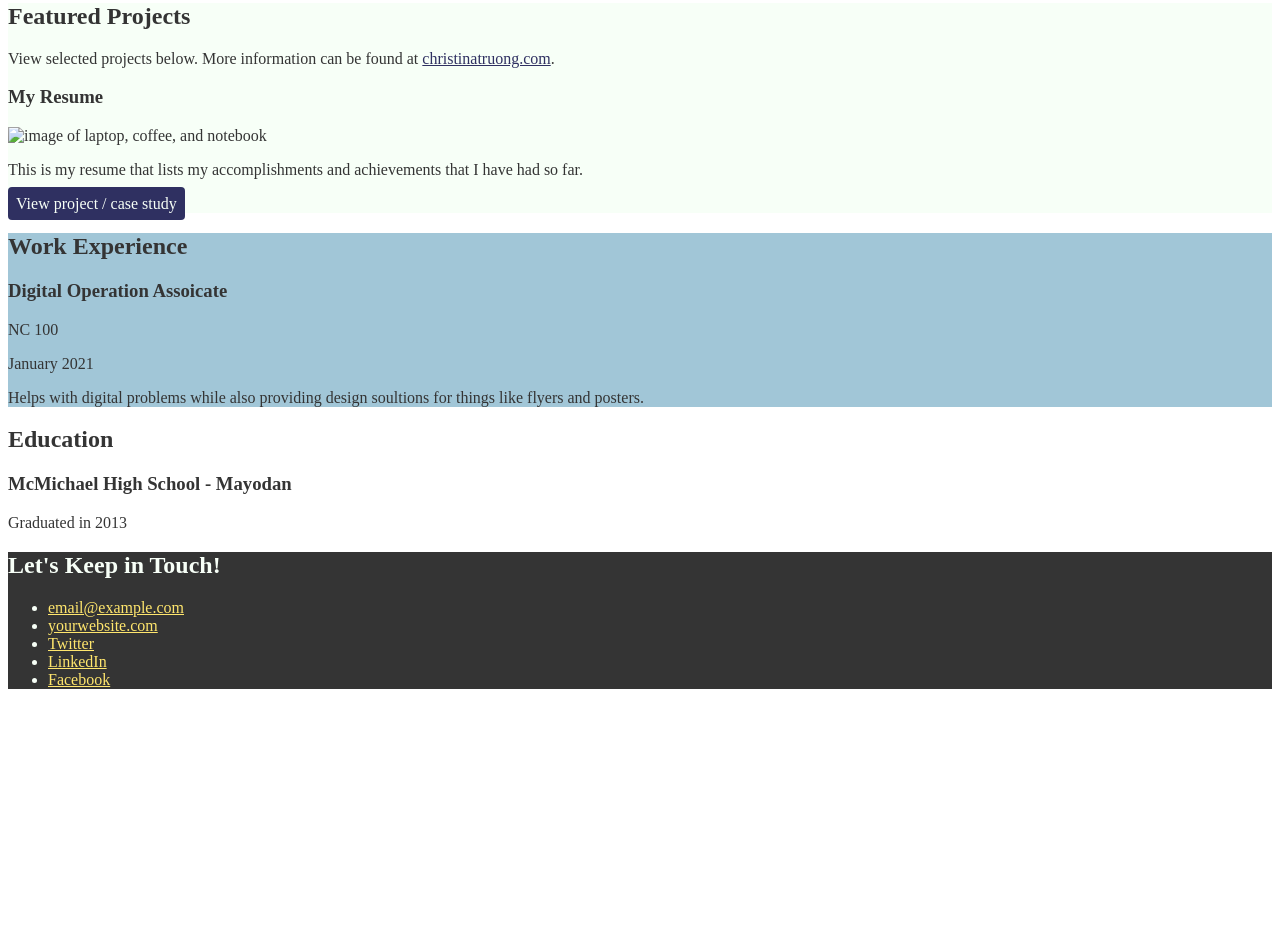
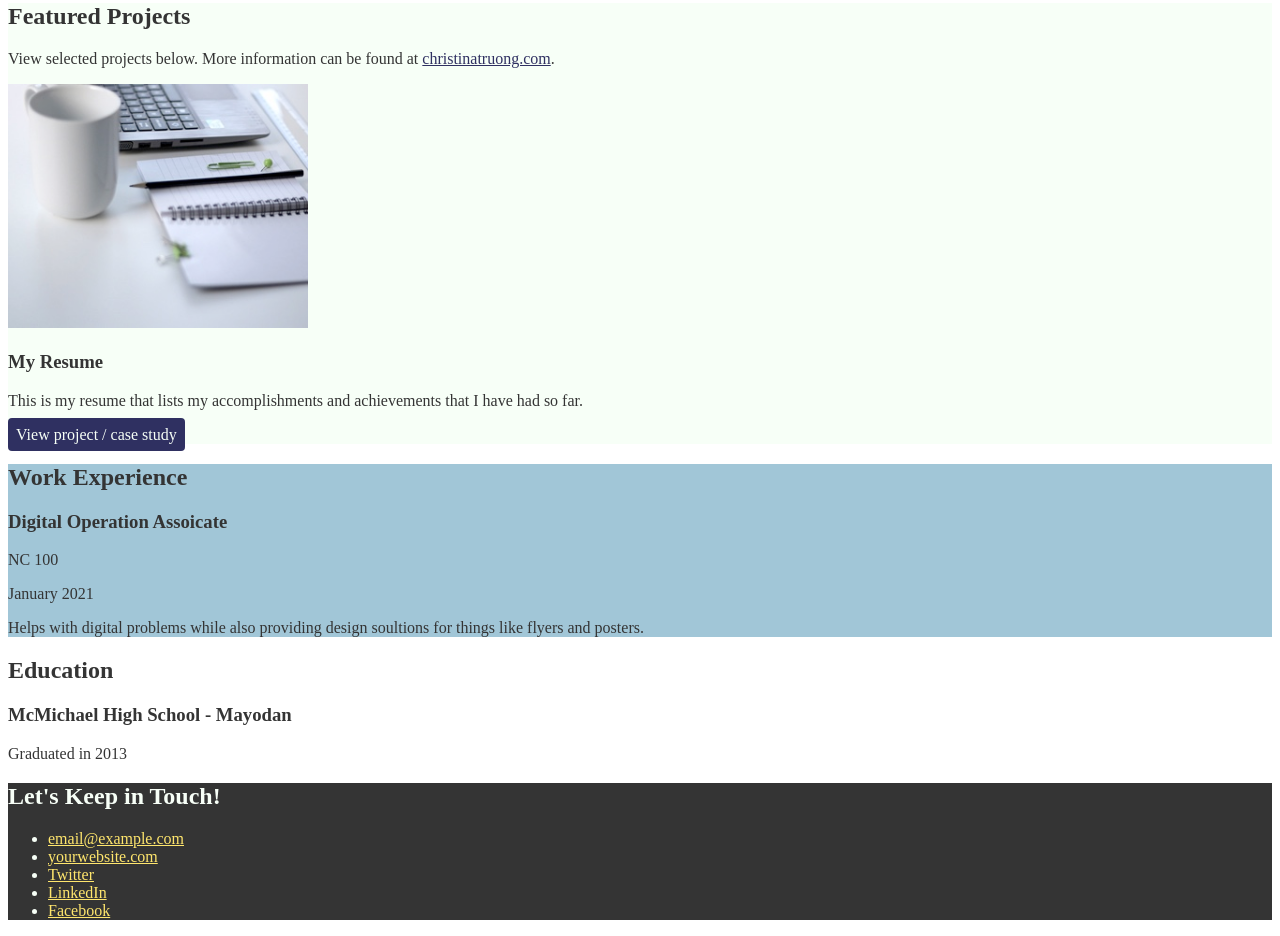
Before and after one commit to Arcs147/ResumeAssignment, a plain HTML site: page index.html in a window 1280 px wide. Shown: the part 214-1150 px from the top of the page. Before the commit the page ends 919 px from the top, so only its background shows below. Drawn offline with Linux system fonts and the light colour scheme.

Commit message:
Update index.html

```diff
--- a/index.html
+++ b/index.html
@@ -3,6 +3,10 @@
   <head>
     <meta charset="UTF-8">
     <meta name="viewport" content="width=device-width, initial-scale=1.0">
+    <link rel="preconnect" href="https://fonts.googleapis.com">
+<link rel="preconnect" href="https://fonts.gstatic.com" crossorigin>
+<link href="https://fonts.googleapis.com/css2?family=Fugaz+One&family=Roboto+Condensed&display=swap" rel="stylesheet">
+
     <link rel="stylesheet" href="index.css">
     <title>My Resume</title>
   </head>
@@ -10,6 +14,8 @@
     <main>
       <!-- ***********************  ABOUT / PROFILE  *********************** -->
       <header>
+        <div class="content-wrap">
+
           <h1>Donya Lowe</h1>
           <h2>Digital Operation Assoicate</h2>
 
@@ -18,26 +24,34 @@
             ac libero pretium fringilla. Suspendisse porta dolor vel dapibus feugiat. Mauris suscipit enim vitae rhoncus viverra.</p>
           <p>Nullam molestie enim id nisl porttitor feugiat. In consequat ultrices hendrerit. Nullam euismod eu
             turpis non consectetur. Ut lobortis lectus dolor.</p>
+
+        </div>
       </header>
 
       <!-- ********************  PROJECTS / PORTFOLIO  ********************* -->
       <section class="projects">
+        <div class="content-wrap">
         <h2>Featured Projects</h2>
         <p>View selected projects below. More information can be found at <a href="http://christinatruong.com">christinatruong.com</a>.</p>
 
         <!-- Copy the whole <section> block to add more projects. -->
-        <section>
+        <section class="project-item">
+
+          <img src="thumbnail-2.jpg" alt="image of laptop, coffee, and notebook">
           <h3>My Resume</h3>
-          <img src="placeholder images/thumbnail-2.jpg" alt="image of laptop, coffee, and notebook">
+
           <p>This is my resume that lists my accomplishments and achievements that I have had so far.</p>
           <a class="btn" href="https://coolresumes.com" target="_blank">View project / case study</a>
+        </div>
         </section>
         <!-- End of Project block. -->
       </section>
 
       <!-- ***********************  WORK EXPERIENCE  *********************** -->
       <section class="work-experience">
+        <div class="content-wrap">
         <h2>Work Experience</h2>
+
 
         <!-- Copy this whole <section> block to add more jobs. -->
           <section>
@@ -47,11 +61,14 @@
             <p>Helps with digital problems while also providing design soultions for things like flyers and posters.</p>
           </section>
         <!-- End of Job block. -->
+      </div>
       </section>
 
       <!-- ******************  EDUCATION & CERTIFICATIONS ****************** -->
       <section class="education">
+        <div class="content-wrap">
         <h2>Education</h2>
+
 
         <!-- Copy this whole <section> block to add more schools. -->
           <section>
@@ -59,10 +76,12 @@
             <p>Graduated in 2013</p>
           </section>
         <!-- End of School block. -->
+      </div>
       </section>
 
       <!-- *****************  CONTACT INFO / SOCIAL MEDIA  ***************** -->
       <footer>
+        <div class="content-wrap">
         <h2>Let's Keep in Touch!</h2>
 
         <!-- Social media and contact links. Add or remove any networks. -->
@@ -73,6 +92,7 @@
             <li><a href="https://www.linkedin.com/" target="_blank">LinkedIn</a></li>
             <li><a href="https://www.facebook.com/" target="_blank">Facebook</a></li>
           </ul>
+      </div>
       </footer>
     </main>
   </body>
```
Lines whose indentation alone changed are shown as unchanged.
